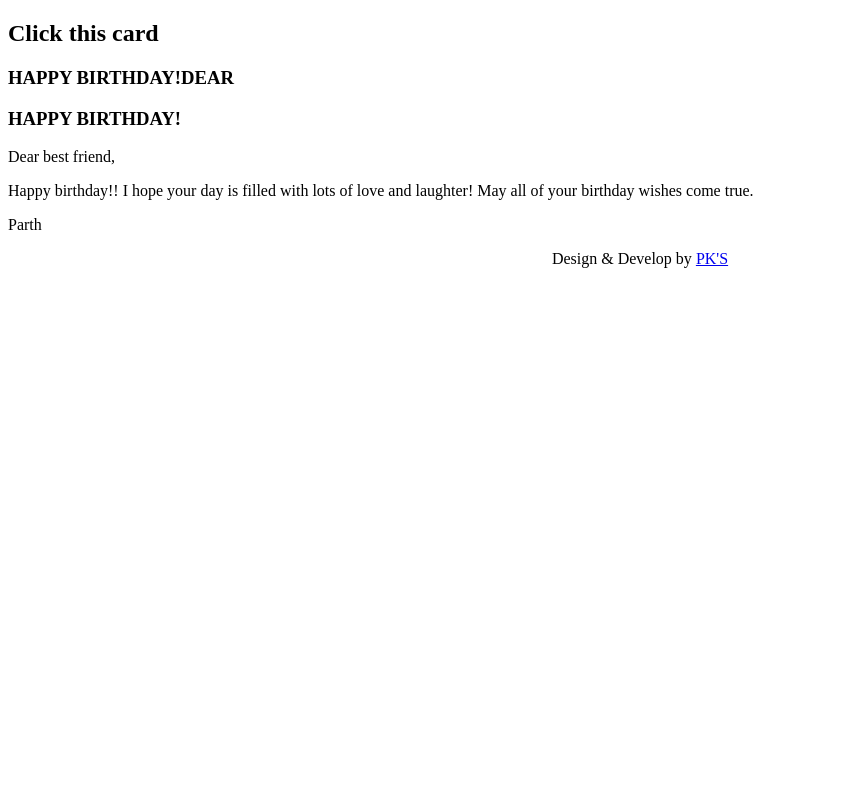
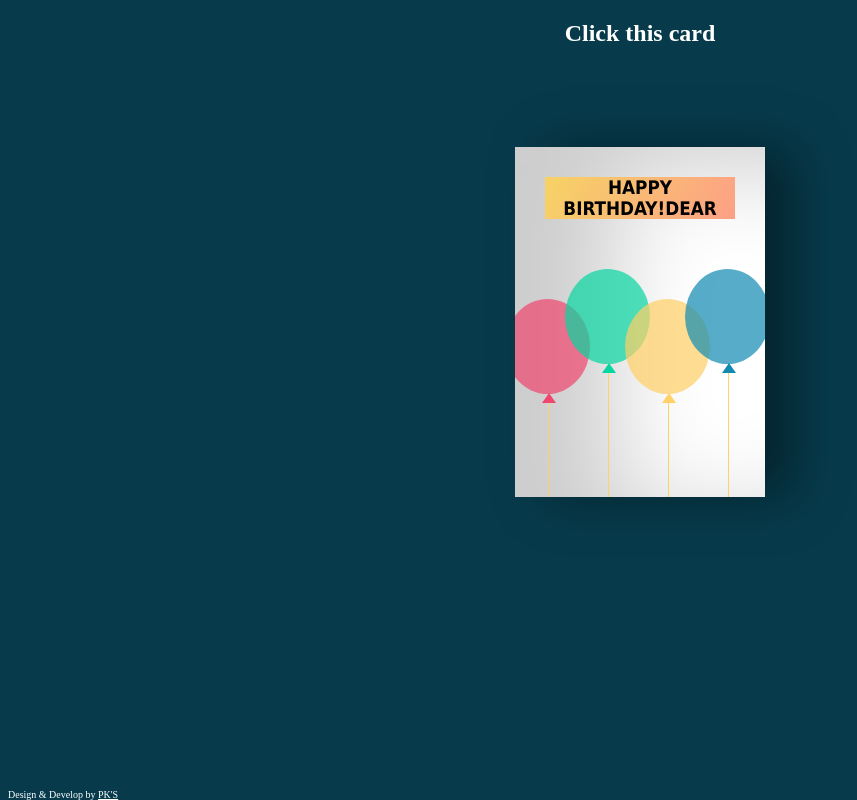
Before and after one commit to Mine070707/BdayCard-Day01, a plain HTML site: page index.html in a window 1280 px wide. Shown: the whole page, without its empty margins (0-857 px from the left). Drawn offline with Linux system fonts and the light colour scheme.

Commit message:
Update index.html

```diff
--- a/index.html
+++ b/index.html
@@ -5,9 +5,9 @@
   <meta http-equiv="X-UA-Compatible" content="IE=Edge">
   <meta name="viewport" content="width=device-width, initial-scale=1">
 
-  <title>Happy birthday project</title>
+  <title>Happy birthday Day01</title>
 
-  <link rel="stylesheet" href="style.css">
+  <link rel="stylesheet" href="BdayCard.css">
 </head>
 
 <body>
```
